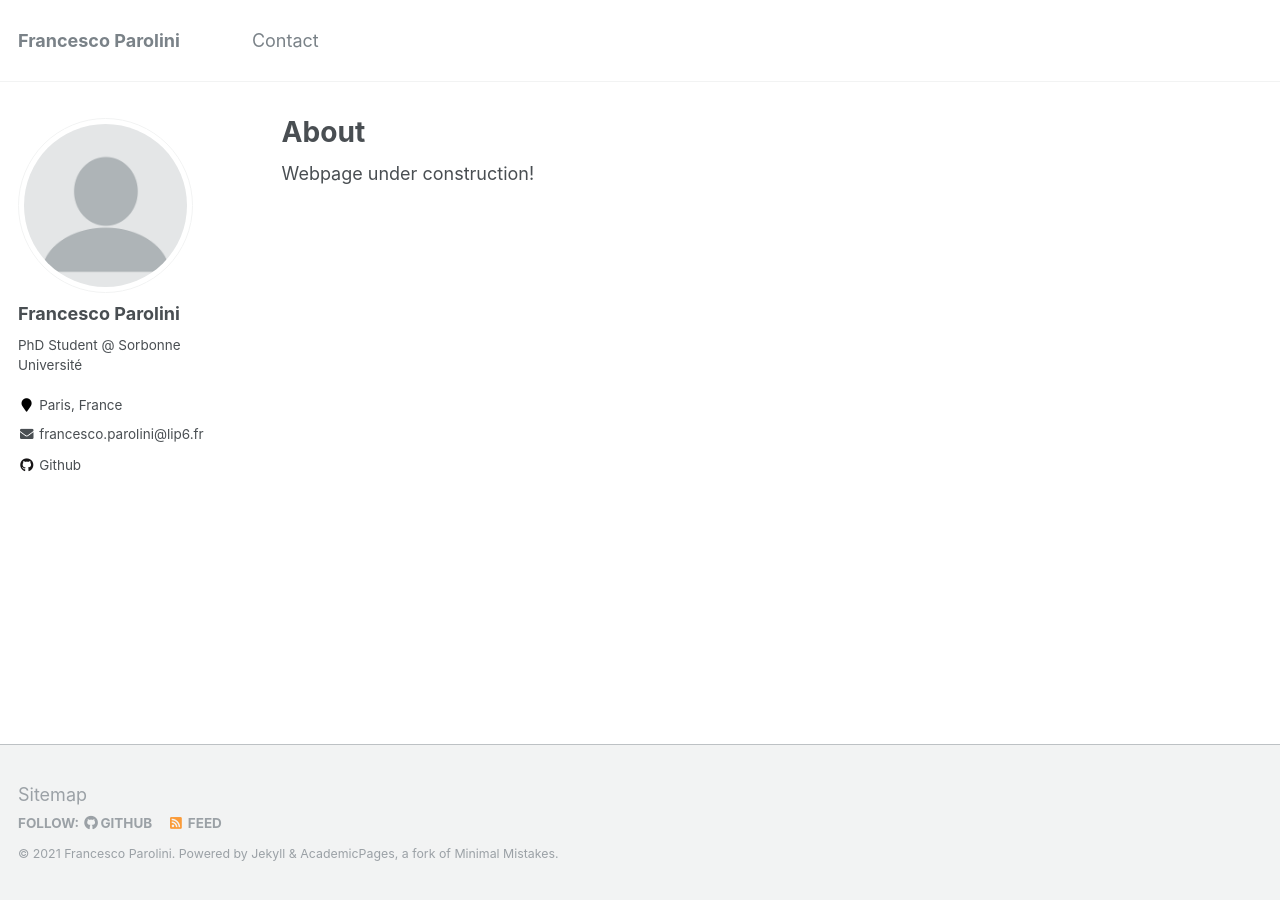
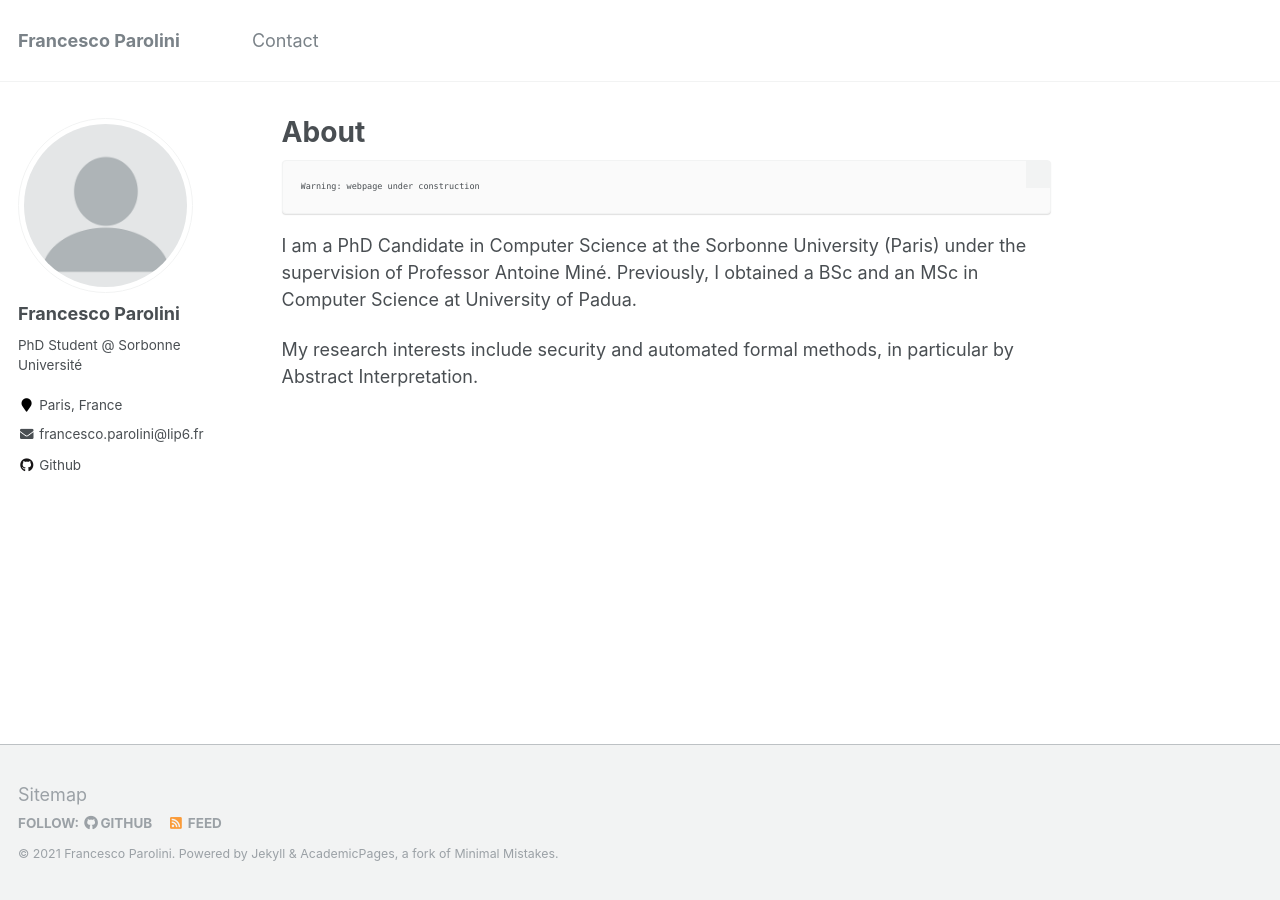
Before and after one commit to parof/parof.github.io, a Jekyll site: the page built from _pages/about.md, in a window 1280 px wide. Built offline with Jekyll 4.4.1, drawn with Linux system fonts in a browser that asks for light colours.

Commit message:
more about me

````diff
--- a/_pages/about.md
+++ b/_pages/about.md
@@ -8,4 +8,13 @@ redirect_from:
   - /about.html
 ---
 
-Webpage under construction!
+```
+Warning: webpage under construction
+```
+
+I am a PhD Candidate in Computer Science at the Sorbonne University (Paris)
+under the supervision of Professor Antoine Miné.
+Previously, I obtained a BSc and an MSc in Computer Science at University of Padua.
+
+My research interests include security and automated formal methods, in particular
+by Abstract Interpretation.
````
